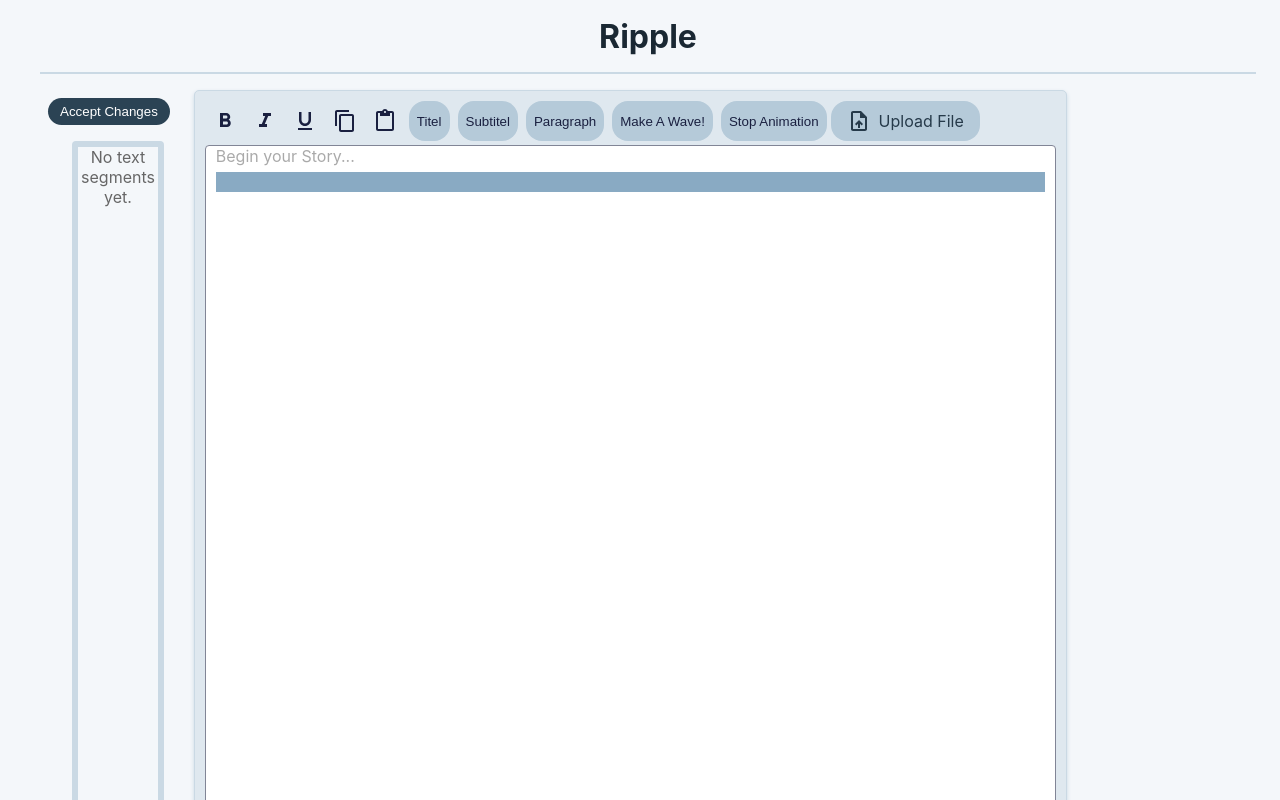
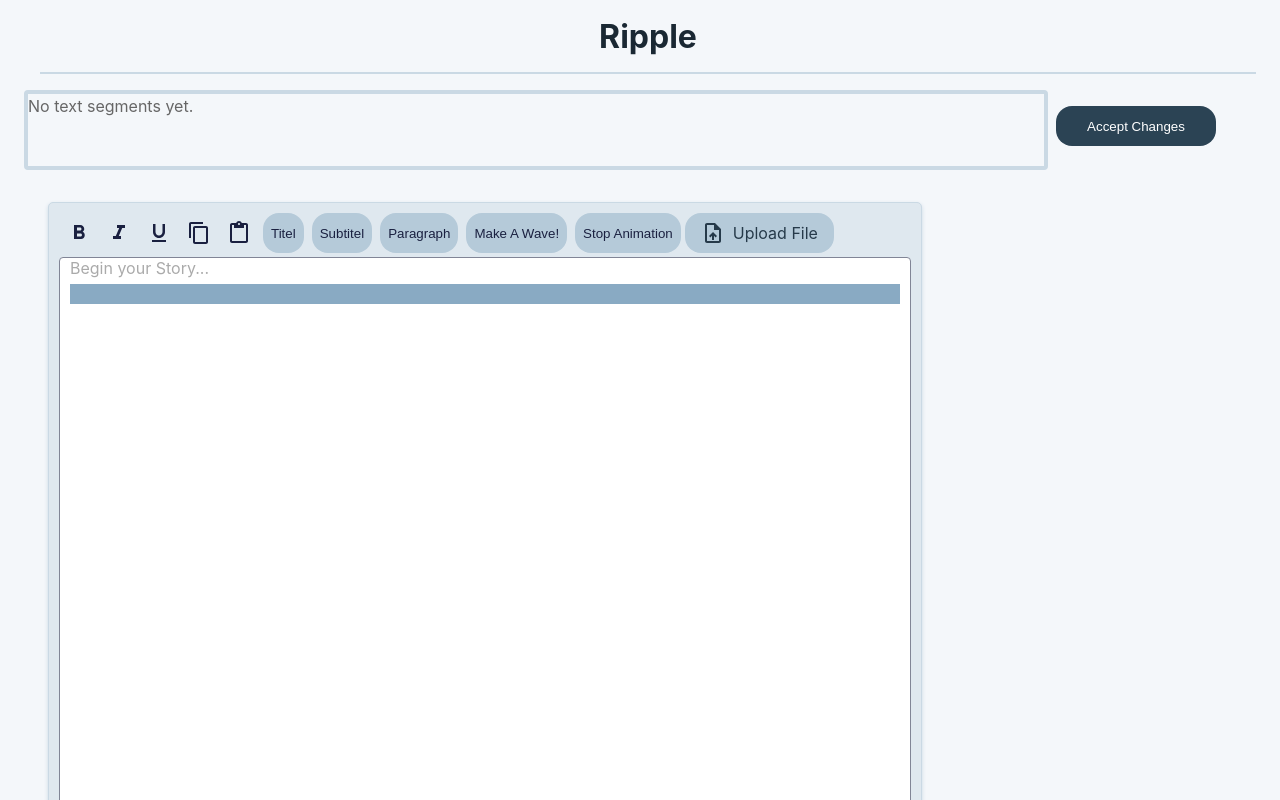
Before and after one commit to EmlMeml/thesis-project, a React (Create React App) app: page / in a window 1280 px wide. Shown: the top 800 px of the page. Built offline with nearby package versions, Linux system fonts and the light colour scheme.

Commit message:
changed structure

```diff
--- a/package.json
+++ b/package.json
@@ -49,4 +49,10 @@
       "last 1 safari version"
     ]
   }
+  ,
+  "devDependencies": {
+    "typescript": "^5.2.2",
+    "@types/react": "^18.2.28",
+    "@types/react-dom": "^18.2.7"
+  }
 }
--- a/src/App.js
+++ b/src/App.js
@@ -169,11 +169,11 @@ function App() {
       <Grid className="App" container direction="column">
       <TopBar/>
         <Grid id="main-content" container size={12} direction="row">
+          <Grid id="" container size={12} direction="row">
+            <TextNav content={editorContent} onSegmentClick={handleSegmentClick} changedTexts={changedSegmentTexts.map((segment) => segment.text)} changedSegments={changedSegmentTexts} />
+            <AccteptBtn onClick={handleAcceptChanges} />
+          </Grid>
           <Grid id="editor-container" container size={12} direction="row" >
-            <Stack size={2}>
-              <AccteptBtn onClick={handleAcceptChanges} />
-              <TextNav content={editorContent} onSegmentClick={handleSegmentClick} changedTexts={changedSegmentTexts.map((segment) => segment.text)} changedSegments={changedSegmentTexts} />
-            </Stack>
               <MyEditor
                 fileText={fileText}
                 onContentChange={setEditorContent}
--- a/src/css/App.css
+++ b/src/css/App.css
@@ -29,7 +29,7 @@ body{
 
 #text-nav {
   position: relative;
-  top: 0px;
+  top: px;
   left: 24px;
   right: 24px;
   width: 92px;
@@ -41,7 +41,7 @@ body{
   margin: 16px 0;
   border-radius: 4px;
   background-color: transparent;
-  border: 6px solid #cad9e4;
+  border: 4px solid #cad9e4;
   box-sizing: border-box;
 }
 
--- a/src/custom/AccteptBtn.tsx
+++ b/src/custom/AccteptBtn.tsx
@@ -10,14 +10,16 @@ export const AccteptBtn: React.FC<AccteptBtnProps> = ({ onClick }) => {
             type="button"
             onClick={onClick}
             style={{
-                marginTop: 8,
+                marginTop: 32,
                 padding: '6px 12px',
+                marginLeft: 32,
                 height: 40,
                 border: 'none',
                 borderRadius: 16,
                 backgroundColor: '#2b4354',
                 color: '#fff',
                 cursor: 'pointer',
+                width: 160,
             }}
         >
             Accept Changes
--- a/src/custom/ChangeCreator.tsx
+++ b/src/custom/ChangeCreator.tsx
@@ -1,5 +1,5 @@
 import React, { ChangeEvent, useState, useRef } from 'react';
-import InfoBtn from './InfoBtn.tsx';
+import InfoBtn from './InfoBtn';
 import StoneIcon from '../img/stone.svg';
 import BoulderIcon from '../img/bolder.svg';
 import CobblestoneIcon from '../img/cobble.svg';
@@ -55,7 +55,7 @@ export const ChangeCreator = ({ editorText = '', onTextReplace }: { editorText?:
         //setChatLog((prev) => [...prev, userMessage]);
         setMessage("");
 
-        const res = await fetch('http://localhost:4000/api/chat', {
+        const res = await fetch('https://server-production-4846.up.railway.app/api/chat', {
         method: 'POST',
         headers: { 'Content-Type': 'application/json' },
         body: JSON.stringify({ message: prompt })
--- a/src/custom/Editor.tsx
+++ b/src/custom/Editor.tsx
@@ -2,7 +2,6 @@ import React, { useEffect, useState } from "react";
 import { createEditor, Descendant, Editor, Element as SlateElement, Transforms, Text } from "slate";
 import { ReactEditor, Slate, withReact } from "slate-react";
 import TextEditor from "./advancedEditor";
-import { InlineTextDiff } from "./TextDiff.tsx";
 // @ts-ignore: Allow side-effect CSS import without type declarations
 
 interface MyEditorProps {
@@ -29,24 +28,26 @@ export const MyEditor: React.FC<MyEditorProps> = ({ fileText, onContentChange, o
   const [value, setValue] = useState<Descendant[]>(defaultValue);
   const [editorKey, setEditorKey] = useState(0);
 
-  const fileTextToSlateValue = (text: string) => {
+  const fileTextToSlateValue = (text: string): Descendant[] => {
     if (!text) {
       return [
         {
           type: 'paragraph',
           children: [{ text: '' }],
         },
-      ];
+      ] as Descendant[];
     }
     console.log("Converting file text to Slate value:", text);
     const trimmedText = text.trim();
     const paragraphMatches = trimmedText.match(/<p[^>]*>([\s\S]*?)<\/p>/gi);
 
     if (paragraphMatches && paragraphMatches.length > 0) {
-      return paragraphMatches.map((match) => ({
-        type: 'paragraph',
-        children: [{ text: match.replace(/<p[^>]*>/gi, '').replace(/<\/p>/gi, '').trim() }],
-      })).filter((paragraph) => paragraph.children[0].text.length > 0);
+      return paragraphMatches
+        .map((match) => ({
+          type: 'paragraph',
+          children: [{ text: match.replace(/<p[^>]*>/gi, '').replace(/<\/p>/gi, '').trim() }],
+        }))
+        .filter((paragraph) => paragraph.children[0].text.length > 0) as Descendant[];
     }
 
     return trimmedText
@@ -56,7 +57,7 @@ export const MyEditor: React.FC<MyEditorProps> = ({ fileText, onContentChange, o
       .map((line) => ({
         type: 'paragraph',
         children: [{ text: line }],
-      }));
+      })) as Descendant[];
   };
 
   const buildEditorValue = (baseValue: Descendant[], diffs: Array<{ key: string; oldText: string; newText: string }>): Descendant[] => {
--- a/src/custom/TextDiff.tsx
+++ b/src/custom/TextDiff.tsx
@@ -1,14 +1,47 @@
 import React from 'react';
-import { diffWords } from 'diff';
+import { ChangeObject, diffWords } from 'diff';
+import Chip from '@mui/material/Chip';
+import CheckIcon from '@mui/icons-material/Check';
+import CloseIcon from '@mui/icons-material/Close';
 
 interface TextDiffProps {
   oldText: string;
   newText: string;
 }
 
+
+
 export const InlineTextDiff: React.FC<TextDiffProps> = ({ oldText, newText }) => {
   // Calculates word-by-word differences
   const differences = diffWords(oldText, newText);
+
+  function acceptChange(acceptedPart:ChangeObject<String>, key?:number){
+    // Implement the logic to accept the change here
+    const removedPart = document.getElementById(`removed-part-${key}`);
+    removedPart?.style.setProperty('display', 'none');
+
+    const addedPart = document.getElementById(`added-part-${key}`);
+    addedPart?.style.setProperty('text-decoration', 'none');
+    addedPart?.style.setProperty('background-color', 'transparent');
+    addedPart?.style.setProperty('color', 'inherit');
+
+    const acceptChip = document.getElementById(`accept-chip-${key}`);
+    acceptChip?.style.setProperty('display', 'none');
+    const rejectChip = document.getElementById(`reject-chip-${key}`);
+    rejectChip?.style.setProperty('display', 'none');
+  }
+
+  function rejectChange(rejectedPart:ChangeObject<String>, key?:number){
+
+    const removedPart = document.getElementById(`removed-part-${key}`);
+    removedPart?.style.setProperty('display', 'none');
+
+    const acceptChip = document.getElementById(`accept-chip-${key}`);
+    acceptChip?.style.setProperty('display', 'none');
+    const rejectChip = document.getElementById(`reject-chip-${key}`);
+    rejectChip?.style.setProperty('display', 'none');
+
+  }
 
   return (
     <span style={{ fontFamily: 'sans-serif', lineHeight: '1.5' }}>
@@ -16,6 +49,7 @@ export const InlineTextDiff: React.FC<TextDiffProps> = ({ oldText, newText }) =>
         if (part.removed) {
           return (
             <del
+              id={`removed-part-${index}`}
               key={index}
               style={{
                 color: '#d32f2f',
@@ -30,7 +64,8 @@ export const InlineTextDiff: React.FC<TextDiffProps> = ({ oldText, newText }) =>
         }
         if (part.added) {
           return (
-            <ins
+            <><ins
+              id={`added-part-${index}`}
               key={index}
               style={{
                 color: '#388e3c',
@@ -40,11 +75,19 @@ export const InlineTextDiff: React.FC<TextDiffProps> = ({ oldText, newText }) =>
               }}
             >
               {part.value}
-            </ins>
+              </ins>
+              <Chip id={`accept-chip-${index}`} label="Accept?" size="small" variant='outlined' color="success" onClick={() => {acceptChange(part,index)} } icon={<CheckIcon />} /><Chip id={`reject-chip-${index}`} size="small" variant='outlined' color="error" onClick={() => {rejectChange(part,index) } } icon={<CloseIcon />} />
+          </>
+
           );
         }
-        return <span key={index}>{part.value}</span>;
-      })}
+        return(
+        <><span key={index}>
+          {part.value}
+
+        </span></>);
+        })});
+
     </span>
   );
 };
--- a/src/custom/TextNav.tsx
+++ b/src/custom/TextNav.tsx
@@ -1,6 +1,6 @@
 import React from 'react';
 import { Descendant } from 'slate';
-import { TextSegment } from './TextSegment.tsx';
+import { TextSegment } from './TextSegment';
 
 interface ChangedSegment {
     text: string;
@@ -42,19 +42,18 @@ export const TextNav: React.FC<TextNavProps> = ({ content = [], onSegmentClick,
             data-testid="text-nav"
             style={{
                 display: 'flex',
-                flexDirection: 'column',
+                flexDirection: 'row',
                 flexWrap: 'nowrap',
                 alignItems: 'stretch',
                 gap: '4px',
+                paddingTop: '2px',
                 overflowX: 'hidden',
-                overflowY: 'auto',
+                overflowY: 'hidden',
                 whiteSpace: 'normal',
-                width: '92px',
-                minWidth: '92px',
-                maxWidth: '92px',
-                height: '640px',
-                minHeight: '100%',
-                maxHeight: '100%',
+                width: '640px',
+                height: '80px',
+                minWidth: '80%',
+                maxWidth: '80%',
             }}
         >
             {segments.length > 0 ? (
@@ -63,7 +62,7 @@ export const TextNav: React.FC<TextNavProps> = ({ content = [], onSegmentClick,
                     const changedSegment = normalizedChangedSegments.find((segment) => segment.text === text.trim());
                     const isSegmentChanged = normalizedChangedTexts.includes(text.trim()) || Boolean(changedSegment);
                     const changeNumber = changedSegment?.changeNumber ?? 0;
-                    const segmentHeight = Math.max(16, Math.min(160, 16 + textLength * 0.5));
+                    const segmentWidth = Math.max(16, Math.min(160, 16 + textLength * 0.5));
                     return (
                         <TextSegment
                             key={`${text}-${index}`}
@@ -71,9 +70,9 @@ export const TextNav: React.FC<TextNavProps> = ({ content = [], onSegmentClick,
                             onClick={onSegmentClick}
                             isChanged={isSegmentChanged}
                             changeNumber={changeNumber}
-                            height={segmentHeight}
-                            minWidth={74}
-                            maxWidth={74}
+                            height={64}
+                            minWidth={segmentWidth}
+                            maxWidth={1000000}
                         />
                     );
                 })
--- a/src/custom/TextSegment.tsx
+++ b/src/custom/TextSegment.tsx
@@ -15,9 +15,9 @@ interface TextSegmentProps {
 
 export const TextSegment: React.FC<TextSegmentProps> = ({
     text = "",
-    minWidth = 76,
-    maxWidth = 76,
-    height = 48,
+    minWidth = 24,
+    maxWidth = 1000000,
+    height = 64,
     isChanged,
     changeNumber,
     onClick,
--- a/src/index.js
+++ b/src/index.tsx
@@ -4,7 +4,7 @@ import './css/index.css';
 import App from './App';
 import reportWebVitals from './reportWebVitals';
 
-const root = ReactDOM.createRoot(document.getElementById('root'));
+const root = ReactDOM.createRoot(document.getElementById('root') as HTMLElement);
 root.render(
   <React.StrictMode>
     <App />
```
Also changed, not shown: index.html (added, +12 -0 lines), tsconfig.json (added, +19 -0 lines), 1 other file (tests, documents, lock files or other folders).
